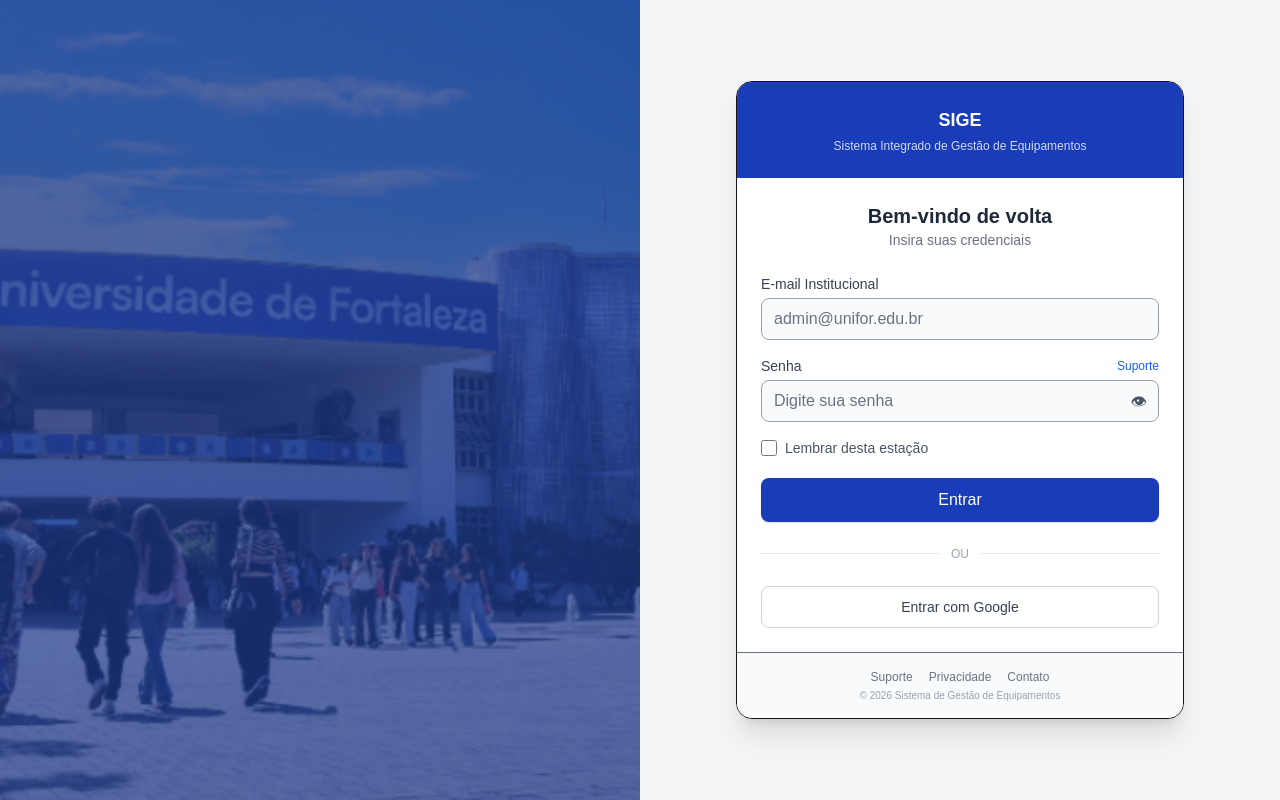
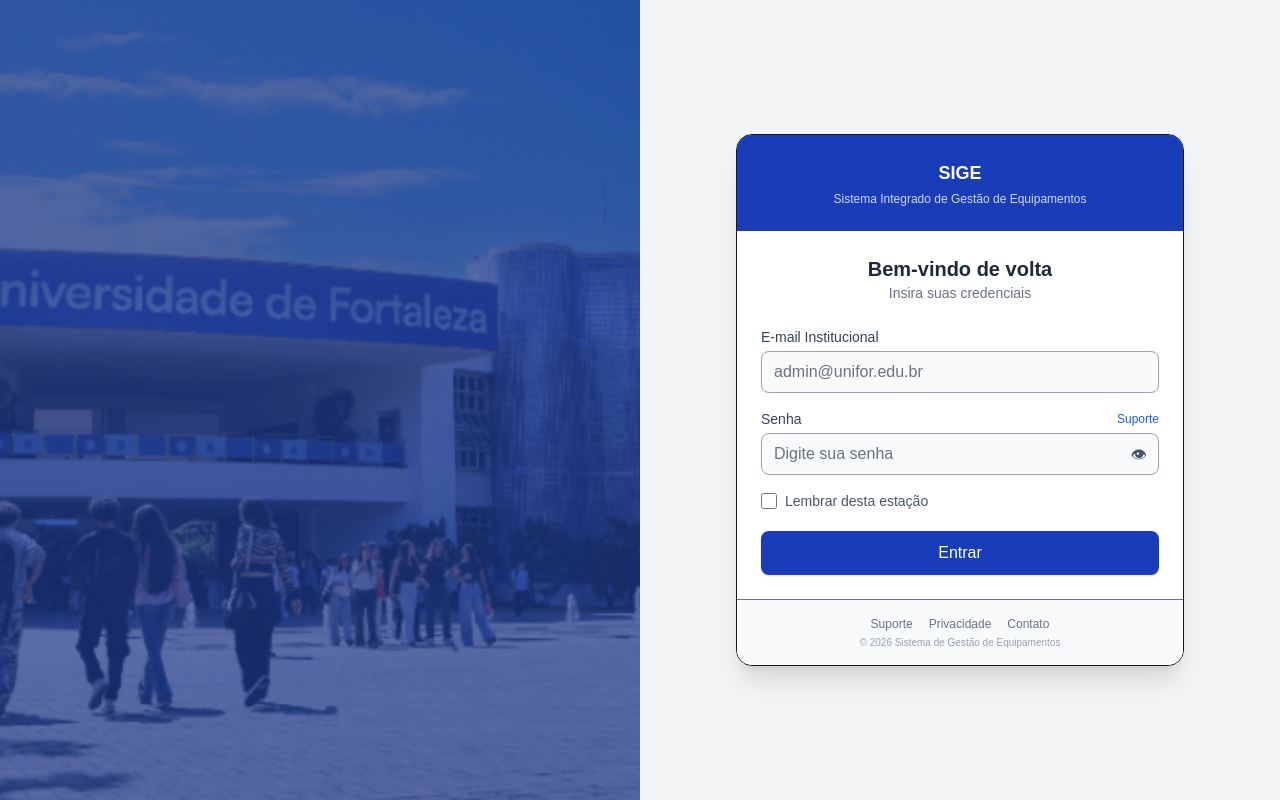
Before and after one commit to oliveiraleonardo918-ui/TesteEmProducao26.1, a Next.js app: page / in a window 1280 px wide. Built offline with nearby package versions, Linux system fonts and the light colour scheme.

Commit message:
removendo campo entrar com google da tela login

```diff
--- a/app/page.tsx
+++ b/app/page.tsx
@@ -107,19 +107,6 @@ export default function LoginPage() {
               Entrar
             </button>
 
-            {/* Divider */}
-            <div className="my-6 flex items-center gap-3">
-              <div className="flex-1 h-px bg-gray-200"></div>
-              <span className="text-xs text-gray-400">
-                OU
-              </span>
-              <div className="flex-1 h-px bg-gray-200"></div>
-            </div>
-
-            {/* SSO */}
-            <button className="w-full border border-gray-300 py-2.5 rounded-lg text-sm text-gray-700 hover:bg-gray-50 transition">
-              Entrar com Google
-            </button>
           </div>
 
           {/* Footer */}
```
